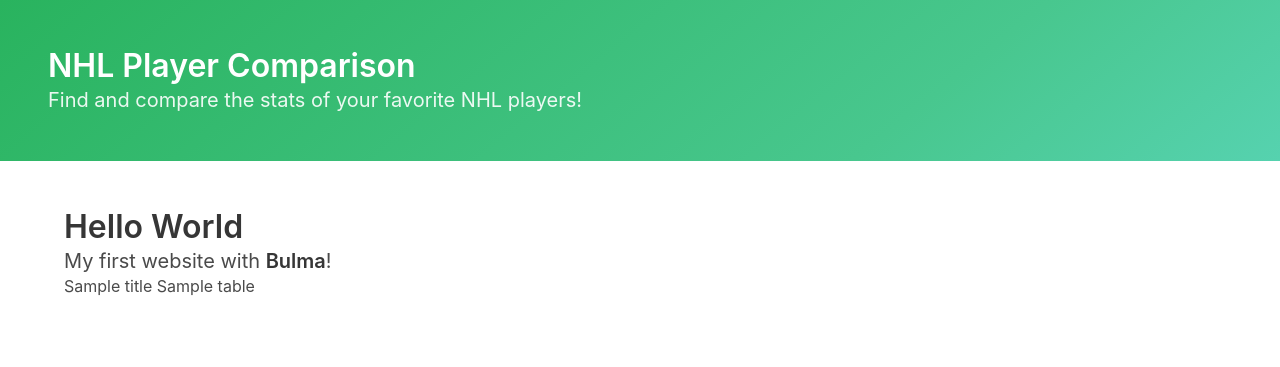
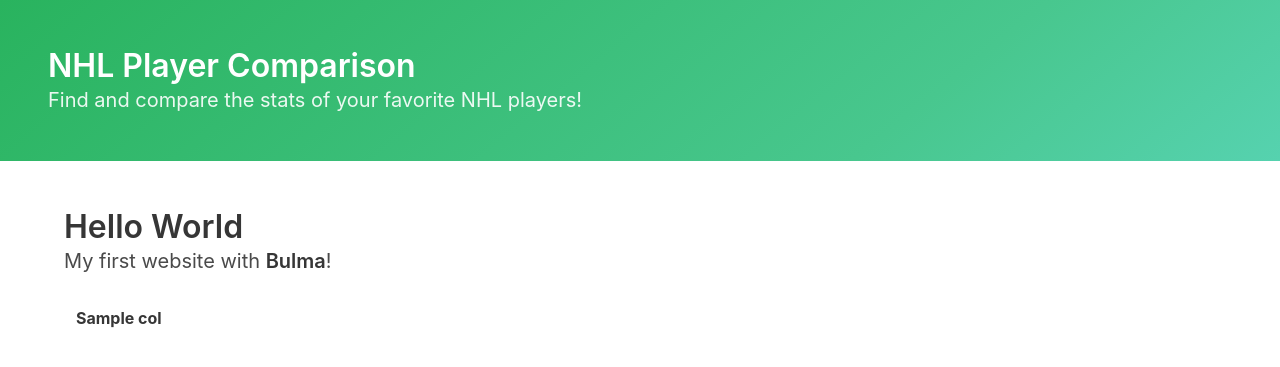
Before and after one commit to briandasilva/NHL-Player-Comparison, a Flask app: template templates/index.html in a window 1280 px wide. Shown: the top 367 px of the page. Run offline with Flask 2, Linux system fonts and the light colour scheme; the template is opened without the code that fills it: most values are stand-ins (such as "Sample title", 1, 10 or a date in 2020); lists and menus that the app fills with data are empty.

Commit message:
2021 Season Data Table

```diff
--- a/app.py
+++ b/app.py
@@ -20,7 +20,6 @@ def index():
 
     result = result[~result["Age"].str.contains("Age")]
     result = result.reset_index(drop=True)
-
-    table = pd.DataFrame.to_html(result)
-
-    return render_template("index.html", tables=[result.to_html(classes="data")], titles=result.columns.values)
+    return render_template(
+        "index.html", column_names=result.columns.values, row_data=list(result.values.tolist()), zip=zip
+    )
--- a/templates/index.html
+++ b/templates/index.html
@@ -22,8 +22,26 @@
       <div class="container">
         <h1 class="title">Hello World</h1>
         <p class="subtitle">My first website with <strong>Bulma</strong>!</p>
-        {% for table in tables %} {{titles[loop.index]}} {{ table|safe }}
-        {%endfor %}
+        <div class="table-container">
+          <table class="table is-striped is-hoverable">
+            <thread>
+              <tr>
+                {% for col in column_names %}
+                <th>{{col}}</th>
+                {% endfor %}
+              </tr>
+            </thread>
+            <tbody>
+              {% for row in row_data %}
+              <tr>
+                {% for col, row_ in zip(column_names, row) %}
+                <td>{{row_}}</td>
+                {% endfor %}
+              </tr>
+              {% endfor %}
+            </tbody>
+          </table>
+        </div>
       </div>
     </section>
   </body>
```
